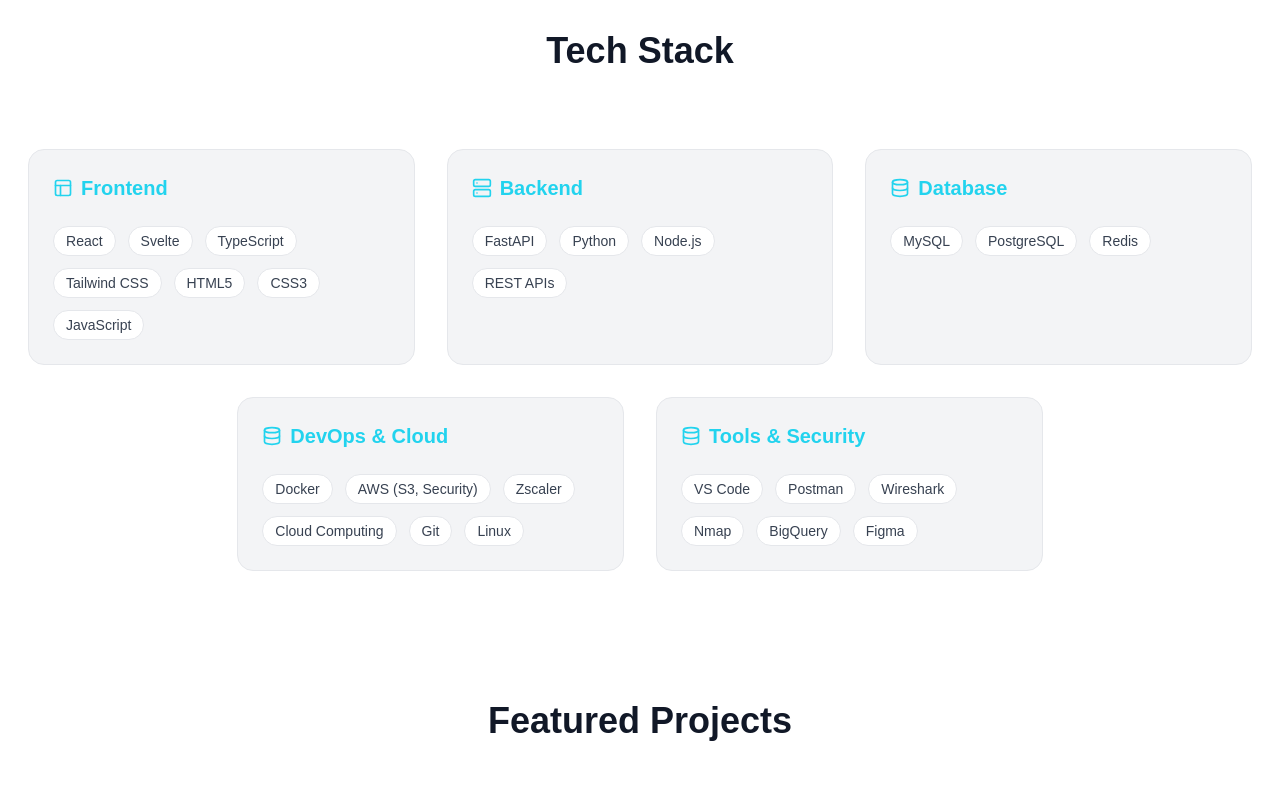
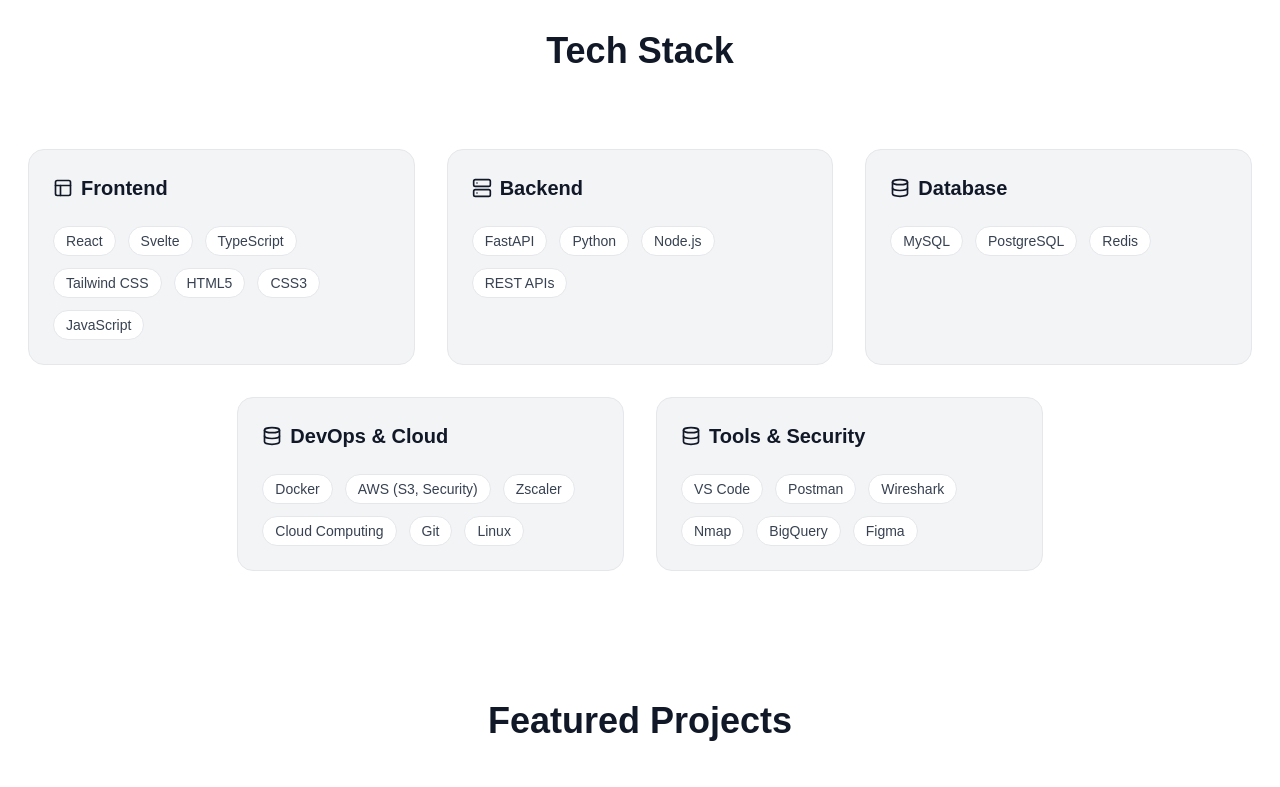
Before and after one commit to prathameshratthe/prathameshratthe.github.io, a Svelte app: page / in a window 1280 px wide. Shown: the part 2000-2787 px from the top of the page. Built offline with nearby package versions, Linux system fonts and the light colour scheme; a web font is replaced by a local one.

Commit message:
style: update tech stack cards to change color on hover

```diff
--- a/src/components/TechStack.svelte
+++ b/src/components/TechStack.svelte
@@ -38,10 +38,10 @@
         <div class="flex flex-wrap justify-center gap-8">
             {#each techStack as category}
                 <div
-                    class="stack-category w-full md:w-[calc(50%-1rem)] lg:w-[calc(33.333%-1.5rem)] p-6 bg-gray-100 dark:bg-white/5 rounded-2xl border border-gray-200 dark:border-white/10 hover:border-primary/50 transition-all duration-300 hover:-translate-y-1 hover:shadow-lg hover:shadow-primary/5"
+                    class="stack-category group w-full md:w-[calc(50%-1rem)] lg:w-[calc(33.333%-1.5rem)] p-6 bg-gray-100 dark:bg-white/5 rounded-2xl border border-gray-200 dark:border-white/10 hover:border-primary/50 transition-all duration-300 hover:-translate-y-1 hover:shadow-lg hover:shadow-primary/5"
                 >
                     <h3
-                        class="text-xl font-bold mb-6 text-primary flex items-center gap-2"
+                        class="text-xl font-bold mb-6 text-gray-900 dark:text-white group-hover:text-primary transition-colors flex items-center gap-2"
                     >
                         {#if category.name === "Frontend"}
                             <Layout size={20} />
```
